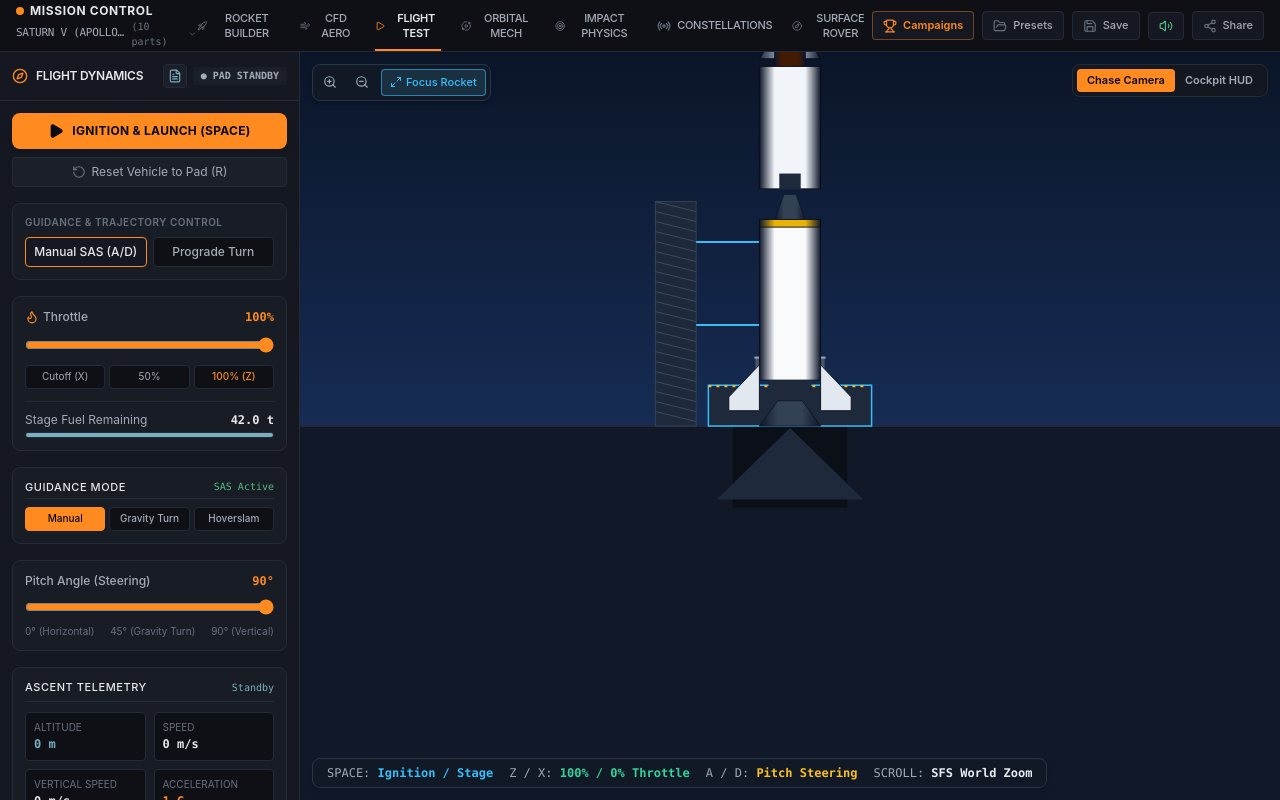
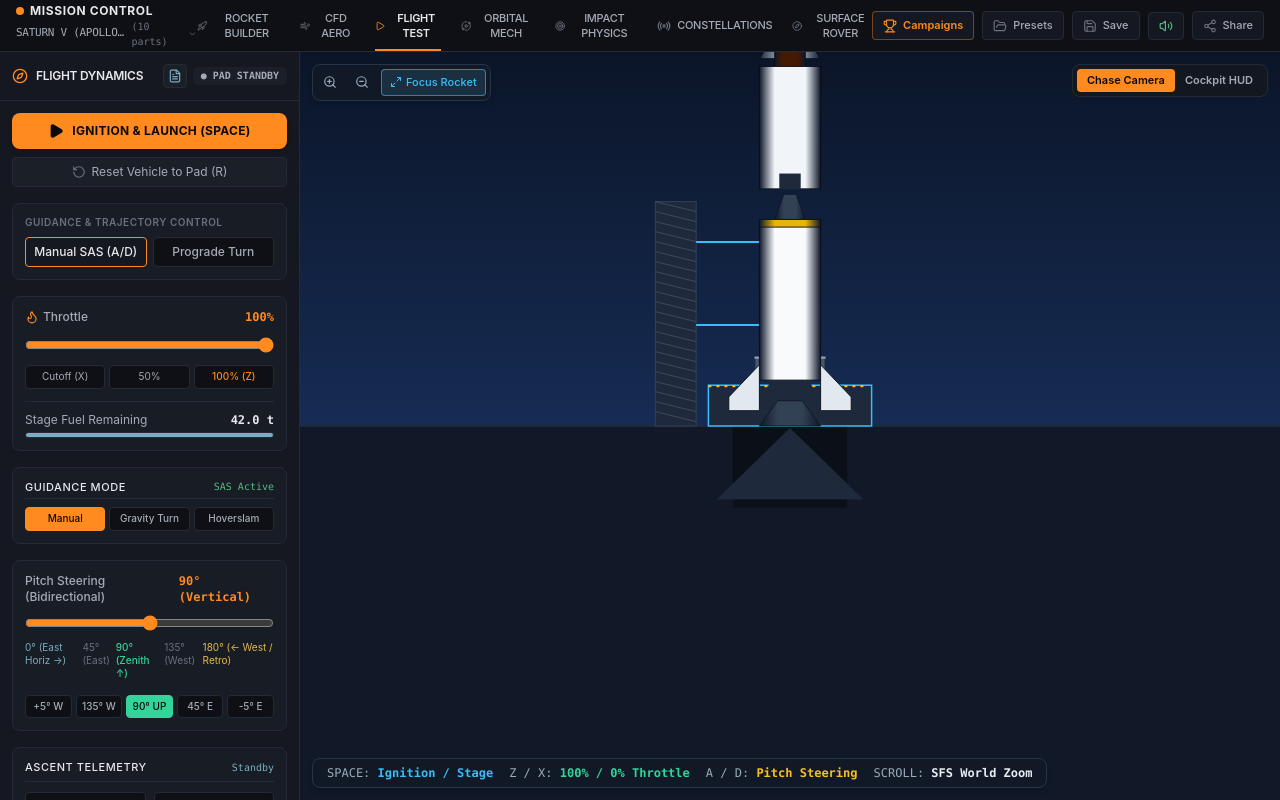
Before and after one commit to Nithinfgs/Command-Center-, a React (Vite) app: page / in a window 1280 px wide. Both pictures are taken after a click on the button "LAUNCH SIMULATION". Built offline with nearby package versions, Linux system fonts and the light colour scheme.

Commit message:
Implement 0-180 bidirectional pitch steering on both sides with quick presets and nudge buttons

```diff
--- a/src/components/flight-sandbox/CockpitHudView.tsx
+++ b/src/components/flight-sandbox/CockpitHudView.tsx
@@ -125,13 +125,13 @@ export const CockpitHudView: React.FC = () => {
         {/* Pitch Ladder */}
         <div
           className="absolute w-full h-[600px] flex flex-col items-center justify-center transition-transform duration-75"
-          style={{ transform: `translateY(${(pitch - 45) * 4}px)` }}
+          style={{ transform: `translateY(${(pitch - 90) * 3}px)` }}
         >
           <div className="w-full h-1/2 bg-[#1E3A8A]/30 border-b-2 border-[#38BDF8]" />
           <div className="w-full h-1/2 bg-[#78350F]/30" />
 
-          {[90, 75, 60, 45, 30, 15, 0].map(deg => (
-            <div key={deg} className="absolute flex items-center gap-2 text-[10px] text-[#38BDF8]" style={{ top: `${(90 - deg) * 6}px` }}>
+          {[180, 150, 120, 90, 60, 30, 0].map(deg => (
+            <div key={deg} className="absolute flex items-center gap-2 text-[10px] text-[#38BDF8]" style={{ top: `${(180 - deg) * 3.3}px` }}>
               <div className="w-6 h-[1px] bg-[#38BDF8]" />
               <span>{deg}°</span>
               <div className="w-6 h-[1px] bg-[#38BDF8]" />
--- a/src/components/flight-sandbox/FlightCanvas.tsx
+++ b/src/components/flight-sandbox/FlightCanvas.tsx
@@ -72,9 +72,11 @@ export const FlightCanvas: React.FC = () => {
       } else if (e.code === 'ControlLeft' || e.code === 'KeyS' || e.code === 'ArrowDown') {
         setFlightThrottle(Math.max(0.0, flightState.throttle - 0.1));
       } else if (e.code === 'KeyA' || e.code === 'ArrowLeft') {
+        // Pitch Left / West towards 180 deg
+        setFlightPitch(Math.min(180, flightState.pitch + 5));
+      } else if (e.code === 'KeyD' || e.code === 'ArrowRight') {
+        // Pitch Right / East towards 0 deg
         setFlightPitch(Math.max(0, flightState.pitch - 5));
-      } else if (e.code === 'KeyD' || e.code === 'ArrowRight') {
-        setFlightPitch(Math.min(90, flightState.pitch + 5));
       } else if (e.code === 'KeyR') {
         resetFlight();
       } else if (e.code === 'Backspace') {
--- a/src/components/flight-sandbox/NavBallHud.tsx
+++ b/src/components/flight-sandbox/NavBallHud.tsx
@@ -280,25 +280,85 @@ export const NavBallHud: React.FC = () => {
             </div>
           </div>
 
-          {/* Pitch Steering & Artificial Horizon */}
+          {/* Bidirectional Pitch Steering & Artificial Horizon */}
           <div className="bg-[#1B1F28]/70 border border-[#252B36] rounded-lg p-3 space-y-2.5">
             <div className="flex items-center justify-between text-xs font-medium">
-              <span className="text-[#A4ABB6]">Pitch Angle (Steering)</span>
-              <span className="text-[#FF8A1F] font-mono-num font-semibold">{flightState.pitch}°</span>
+              <span className="text-[#A4ABB6]">Pitch Steering (Bidirectional)</span>
+              <span className="text-[#FF8A1F] font-mono-num font-semibold">
+                {flightState.pitch}° {flightState.pitch === 90 ? '(Vertical)' : flightState.pitch < 90 ? '(East / Right)' : '(West / Left)'}
+              </span>
             </div>
             <input
               type="range"
               min="0"
-              max="90"
+              max="180"
               step="1"
               value={flightState.pitch}
               onChange={e => setFlightPitch(parseInt(e.target.value))}
               className="w-full"
             />
             <div className="flex justify-between text-[10px] text-[#69717E]">
-              <span>0° (Horizontal)</span>
-              <span>45° (Gravity Turn)</span>
-              <span>90° (Vertical)</span>
+              <span className="text-[#79AFC1]">0° (East Horiz →)</span>
+              <span>45° (East)</span>
+              <span className="text-[#34D399] font-medium">90° (Zenith ↑)</span>
+              <span>135° (West)</span>
+              <span className="text-[#E6B84D]">180° (← West / Retro)</span>
+            </div>
+
+            {/* Quick Angle Preset Buttons */}
+            <div className="grid grid-cols-5 gap-1 pt-1">
+              <button
+                type="button"
+                onClick={() => setFlightPitch(Math.min(180, flightState.pitch + 5))}
+                className="py-1 px-1 rounded text-[10px] font-medium bg-[#0E1015] border border-[#252B36] text-[#A4ABB6] hover:text-[#E6E8EB] hover:bg-[#1B1F28] transition-colors"
+                title="Nudge Left / West (+5°)"
+              >
+                +5° W
+              </button>
+              <button
+                type="button"
+                onClick={() => setFlightPitch(135)}
+                className={`py-1 px-1 rounded text-[10px] font-medium border transition-colors ${
+                  flightState.pitch === 135
+                    ? 'bg-[#FF8A1F] text-[#090A0D] border-[#FF8A1F] font-bold'
+                    : 'bg-[#0E1015] border-[#252B36] text-[#A4ABB6] hover:text-[#E6E8EB]'
+                }`}
+                title="135° West Pitch"
+              >
+                135° W
+              </button>
+              <button
+                type="button"
+                onClick={() => setFlightPitch(90)}
+                className={`py-1 px-1 rounded text-[10px] font-medium border transition-colors ${
+                  flightState.pitch === 90
+                    ? 'bg-[#34D399] text-[#090A0D] border-[#34D399] font-bold'
+                    : 'bg-[#0E1015] border-[#252B36] text-[#A4ABB6] hover:text-[#E6E8EB]'
+                }`}
+                title="90° Vertical SAS"
+              >
+                90° UP
+              </button>
+              <button
+                type="button"
+                onClick={() => setFlightPitch(45)}
+                className={`py-1 px-1 rounded text-[10px] font-medium border transition-colors ${
+                  flightState.pitch === 45
+                    ? 'bg-[#FF8A1F] text-[#090A0D] border-[#FF8A1F] font-bold'
+                    : 'bg-[#0E1015] border-[#252B36] text-[#A4ABB6] hover:text-[#E6E8EB]'
+                }`}
+                title="45° East Orbit Pitch"
+              >
+                45° E
+              </button>
+              <button
+                type="button"
+                onClick={() => setFlightPitch(Math.max(0, flightState.pitch - 5))}
+                className="py-1 px-1 rounded text-[10px] font-medium bg-[#0E1015] border border-[#252B36] text-[#A4ABB6] hover:text-[#E6E8EB] hover:bg-[#1B1F28] transition-colors"
+                title="Nudge Right / East (-5°)"
+              >
+                -5° E
+              </button>
             </div>
           </div>
 
```
